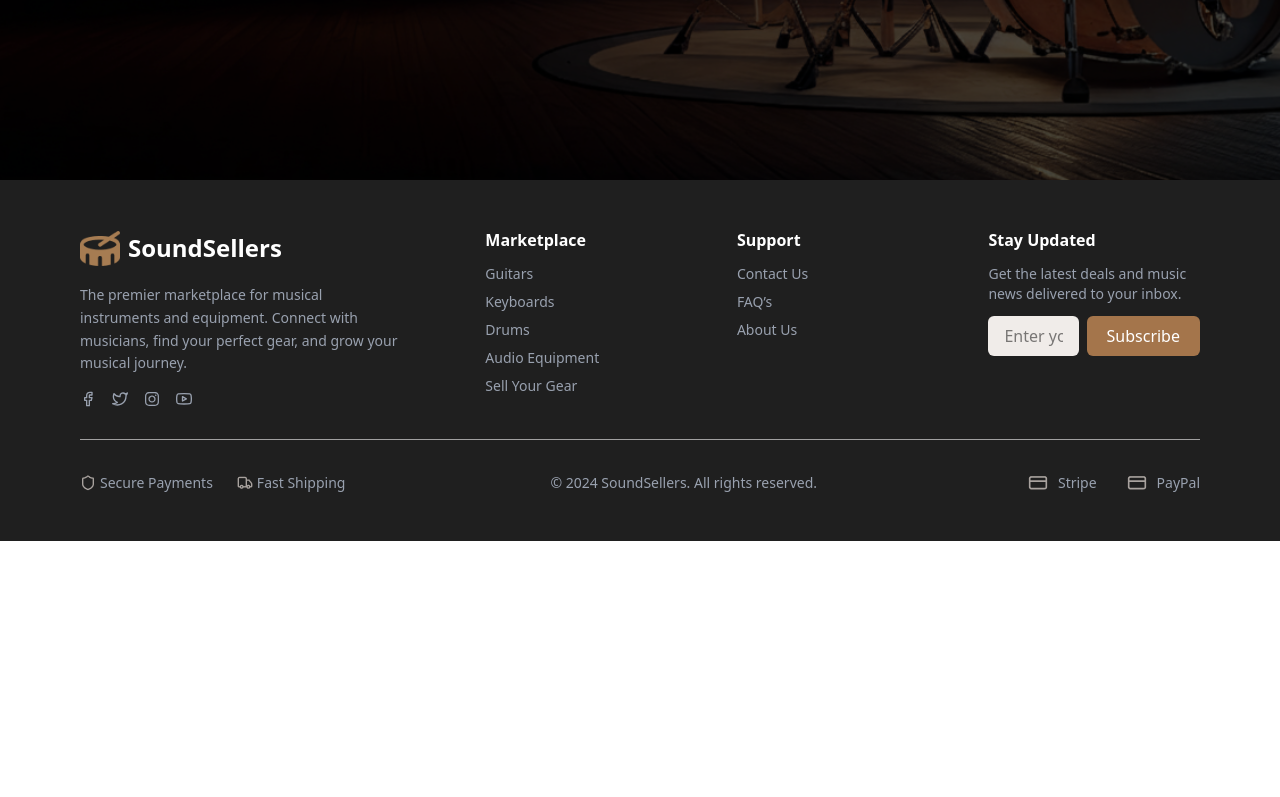
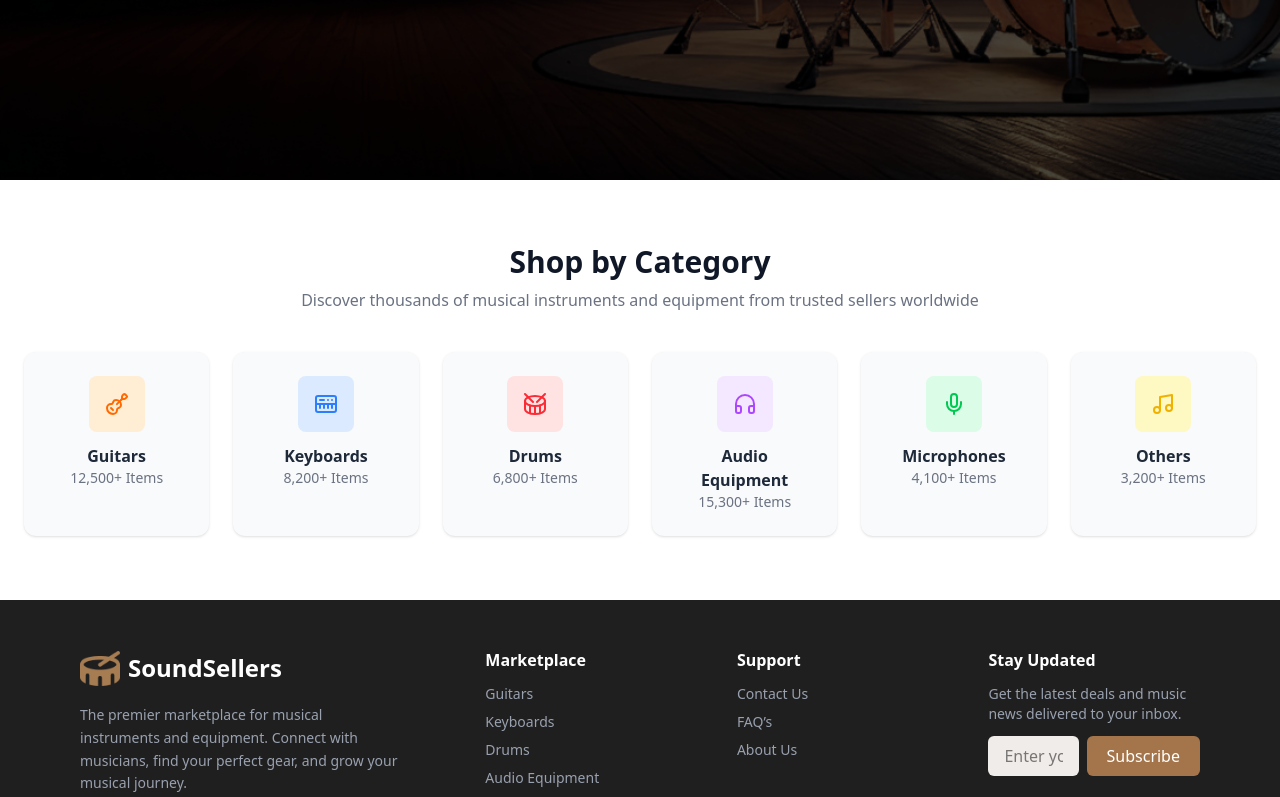
Before and after one commit to abuhurayrasyam/sound-sellers, a React (Vite) app: page / in a window 1280 px wide. Shown: the part 620-1417 px from the top of the page. Before the commit the page ends 1161 px from the top, so only its background shows below. Built offline with nearby package versions, Linux system fonts and the light colour scheme.

Commit message:
shop by category section added

```diff
--- /dev/null
+++ b/src/components/Home/ShopByCategory.jsx
@@ -0,0 +1,78 @@
+import React from 'react';
+import { Drum, Guitar, Headphones, KeyboardMusic, Mic, Music } from 'lucide-react';
+
+const categories = [
+  {
+    id: 1,
+    name: "Guitars",
+    items: "12,500+ Items",
+    icon: <Guitar size={24} className="text-orange-500" />,
+    bg: "bg-orange-100"
+  },
+  {
+    id: 2,
+    name: "Keyboards",
+    items: "8,200+ Items",
+    icon: <KeyboardMusic size={24} className="text-blue-500" />,
+    bg: "bg-blue-100"
+  },
+  {
+    id: 3,
+    name: "Drums",
+    items: "6,800+ Items",
+    icon: <Drum size={24} className="text-red-500" />,
+    bg: "bg-red-100"
+  },
+  {
+    id: 4,
+    name: "Audio Equipment",
+    items: "15,300+ Items",
+    icon: <Headphones size={24} className="text-purple-500" />,
+    bg: "bg-purple-100"
+  },
+  {
+    id: 5,
+    name: "Microphones",
+    items: "4,100+ Items",
+    icon: <Mic size={24} className="text-green-500" />,
+    bg: "bg-green-100"
+  },
+  {
+    id: 6,
+    name: "Others",
+    items: "3,200+ Items",
+    icon: <Music size={24} className="text-yellow-500" />,
+    bg: "bg-yellow-100"
+  },
+];
+
+const ShopByCategory = () => {
+  return (
+    <section className="py-16 bg-white">
+      <div className="max-w-7xl mx-auto px-6 text-center">
+
+        <h2 className="text-2xl md:text-3xl font-bold text-gray-900">Shop by Category</h2>
+        <p className="text-gray-500 mt-2">
+          Discover thousands of musical instruments and equipment from trusted sellers worldwide
+        </p>
+
+        <div className="grid grid-cols-2 sm:grid-cols-3 md:grid-cols-6 gap-6 mt-10">
+          {categories.map((cat) => (
+            <div
+              key={cat.id}
+              className="flex flex-col items-center bg-gray-50 hover:bg-gray-100 rounded-xl p-6 shadow-sm cursor-pointer transition"
+            >
+              <div className={`w-14 h-14 flex items-center justify-center rounded-lg ${cat.bg} mb-3`}>
+                {cat.icon}
+              </div>
+              <h3 className="font-semibold text-gray-800">{cat.name}</h3>
+              <p className="text-sm text-gray-500">{cat.items}</p>
+            </div>
+          ))}
+        </div>
+      </div>
+    </section>
+  );
+};
+
+export default ShopByCategory;
--- a/src/pages/Home.jsx
+++ b/src/pages/Home.jsx
@@ -1,5 +1,6 @@
 import React from 'react';
 import Hero from '../components/Home/Hero';
+import ShopByCategory from '../components/Home/ShopByCategory';
 
 const Home = () => {
     return (
@@ -7,6 +8,9 @@ const Home = () => {
             <section>
                 <Hero></Hero>
             </section>
+            <section>
+                <ShopByCategory></ShopByCategory>
+            </section>
         </div>
     );
 };
```
